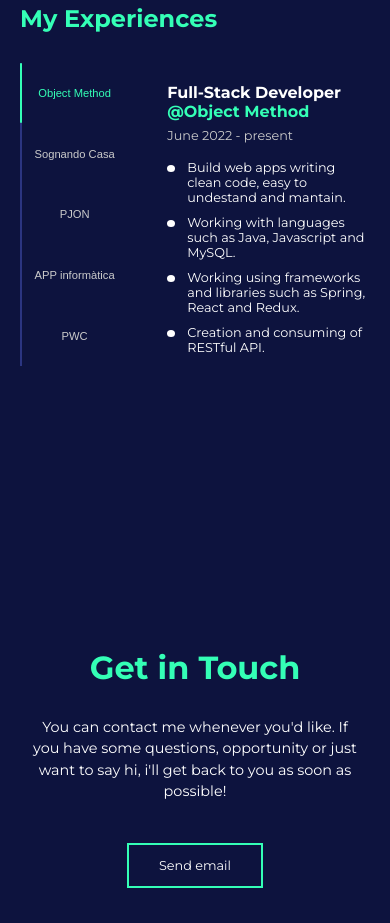
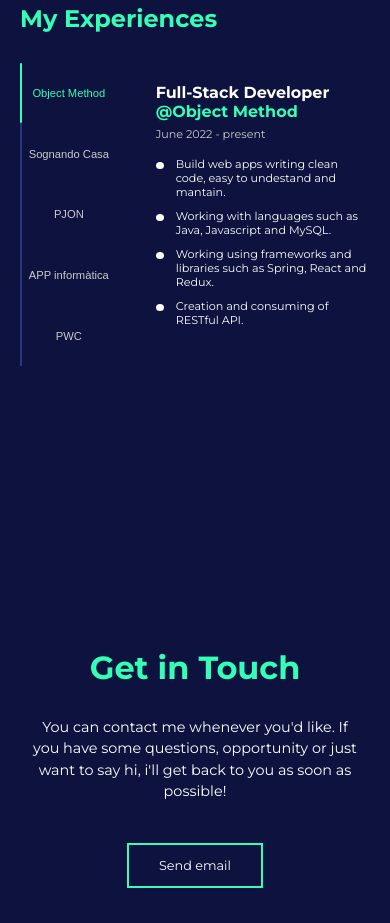
Before and after one commit to YOUBCH/MyPortfolio, a React (Create React App) app: page / in a window 390 px wide. Shown: the part 1480-2403 px from the top of the page. Built offline with nearby package versions, Linux system fonts and the light colour scheme.

Commit message:
style issue fixed

```diff
--- a/src/components/experience/Experience.css
+++ b/src/components/experience/Experience.css
@@ -103,7 +103,7 @@ button.company-btn:hover {
     }
 
     .companies{
-        width: 120px;
+        width: 100px;
     }
 
     .company-btn {
@@ -117,11 +117,11 @@ button.company-btn:hover {
     }
 
     .tasks-list {
-        font-size: 0.8rem;
+        font-size: 0.7rem;
     }
 
     .duration {
-        font-size: 0.8rem;
+        font-size: 0.7rem;
         margin-bottom: 0px;
     }
 }
```
